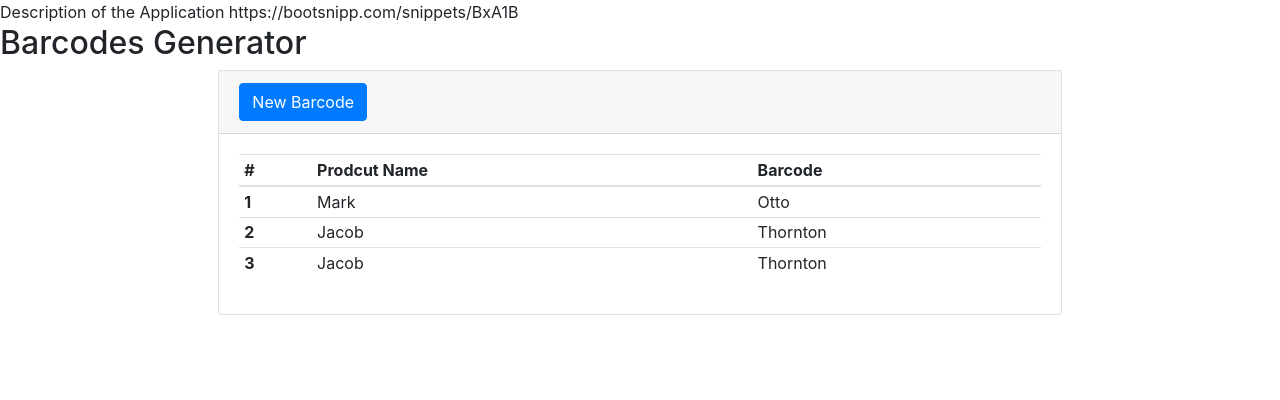
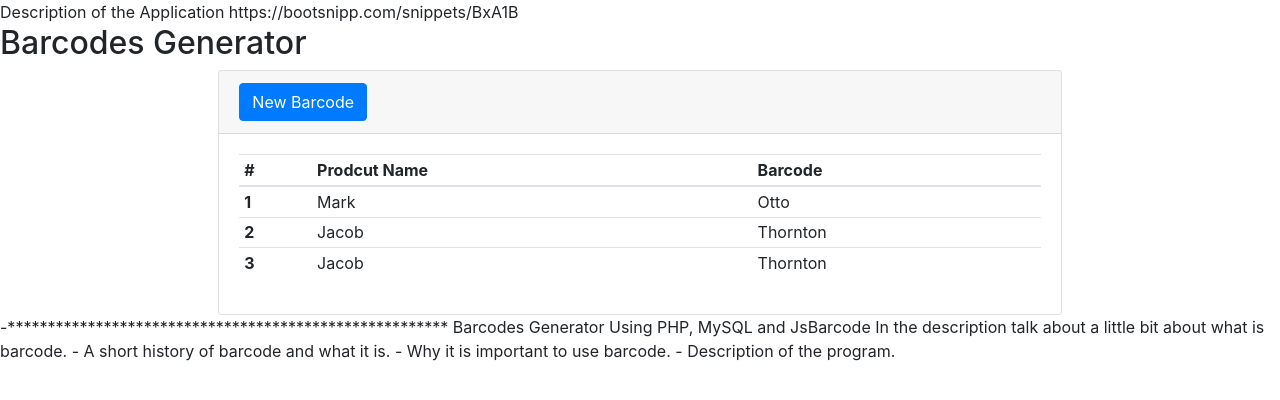
Before and after one commit to egavilan1987/5-Barcodes-Generator-Using-PHP-MySQL-and-JsBarcode, a PHP site: page /help.php in a window 1280 px wide. Shown: the top 400 px of the page. Run offline with PHP 8.4, Linux system fonts and the light colour scheme.

Commit message:
Update help.php

```diff
--- a/help.php
+++ b/help.php
@@ -69,3 +69,12 @@ https://bootsnipp.com/snippets/BxA1B
     </div>
   </div>
 </div>
+
+
+        -*******************************************************
+        Barcodes Generator Using PHP, MySQL and JsBarcode
+
+In the description talk about a little bit about what is barcode.
+- A short history of barcode and what it is.
+- Why it is important to use barcode.
+- Description of the program.
```
